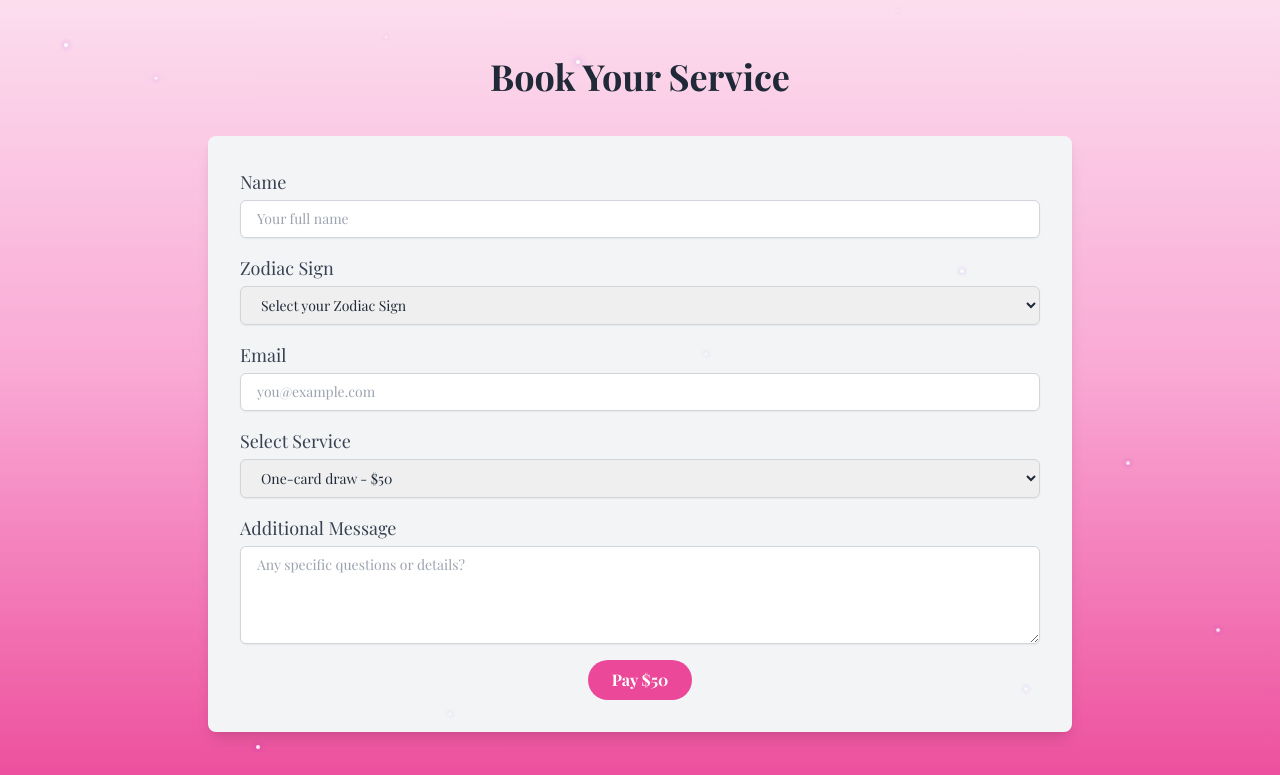
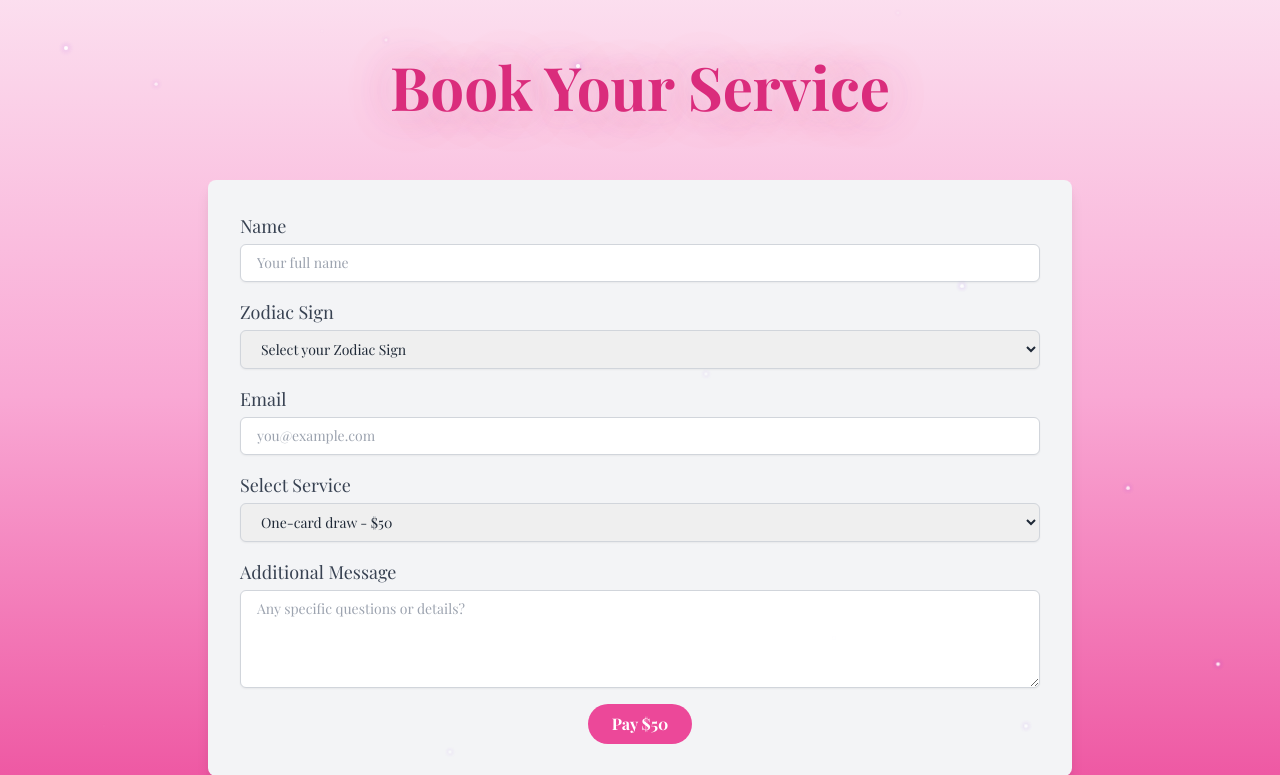
Before and after one commit to P3trusRom4nus/tarot_flask_project, a Flask app: page /booking in a window 1280 px wide. Shown: the part 64-839 px from the top of the page. Run offline with Flask 3, Linux system fonts and the light colour scheme; some libraries are stand-ins or nearby versions.

Commit message:
font del h2 changed

```diff
--- a/templates/booking.html
+++ b/templates/booking.html
@@ -82,7 +82,7 @@ css.sparkle:nth-child(1) { top: 5%; left: 15%; animation-delay: 0s; }
     <!-- Booking Form Section -->
     <section class="py-20 mt-10">
         <div class="max-w-4xl mx-auto px-4">
-            <h2 class="text-4xl font-semibold text-center mb-10">Book Your Service</h2>
+            <h2 class="text-6xl font-bold text-center mb-16 gentle-float" style="color: #da2c7c; text-shadow: 0 0 20px rgba(255, 255, 255, 0.6), 0 0 40px rgba(218, 44, 124, 0.4), 0 0 60px rgba(218, 44, 124, 0.2);">Book Your Service</h2>
             <form id="booking-form" class="bg-gray-100 p-8 rounded-lg shadow-lg">
                 <input type="hidden" name="csrf_token" value="{{ csrf_token() }}">
 
--- a/templates/services.html
+++ b/templates/services.html
@@ -76,6 +76,8 @@
         .gentle-float {
             animation: gentle-float 4s ease-in-out infinite;
         }
+
+
     </style>
 </head>
 
@@ -109,7 +111,7 @@
     <!-- Services Section -->
     <section class="py-20 mt-10 relative z-10">
         <div class="max-w-7xl mx-auto px-4">
-            <h2 class="text-5xl font-semibold text-center text-gray-800 mb-12 gentle-float">Our Services</h2>
+            <h2 class="text-6xl font-bold text-center mb-16 gentle-float" style="color: #da2c7c; text-shadow: 0 0 20px rgba(255, 255, 255, 0.6), 0 0 40px rgba(218, 44, 124, 0.4), 0 0 60px rgba(218, 44, 124, 0.2);">Our Services</h2>
             <div class="grid md:grid-cols-2 lg:grid-cols-4 gap-8">
 
                 <!-- One Card Draw Service -->
```
